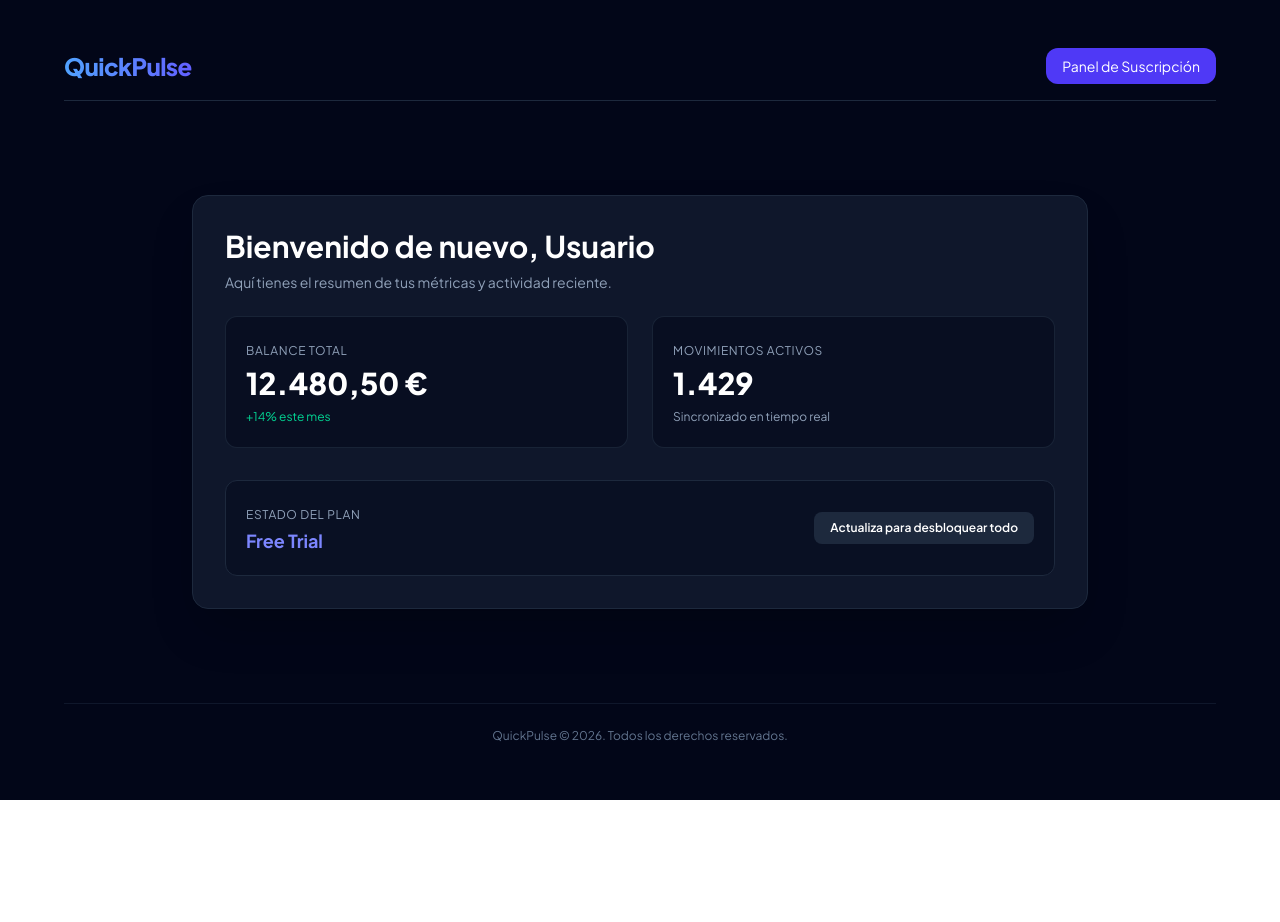
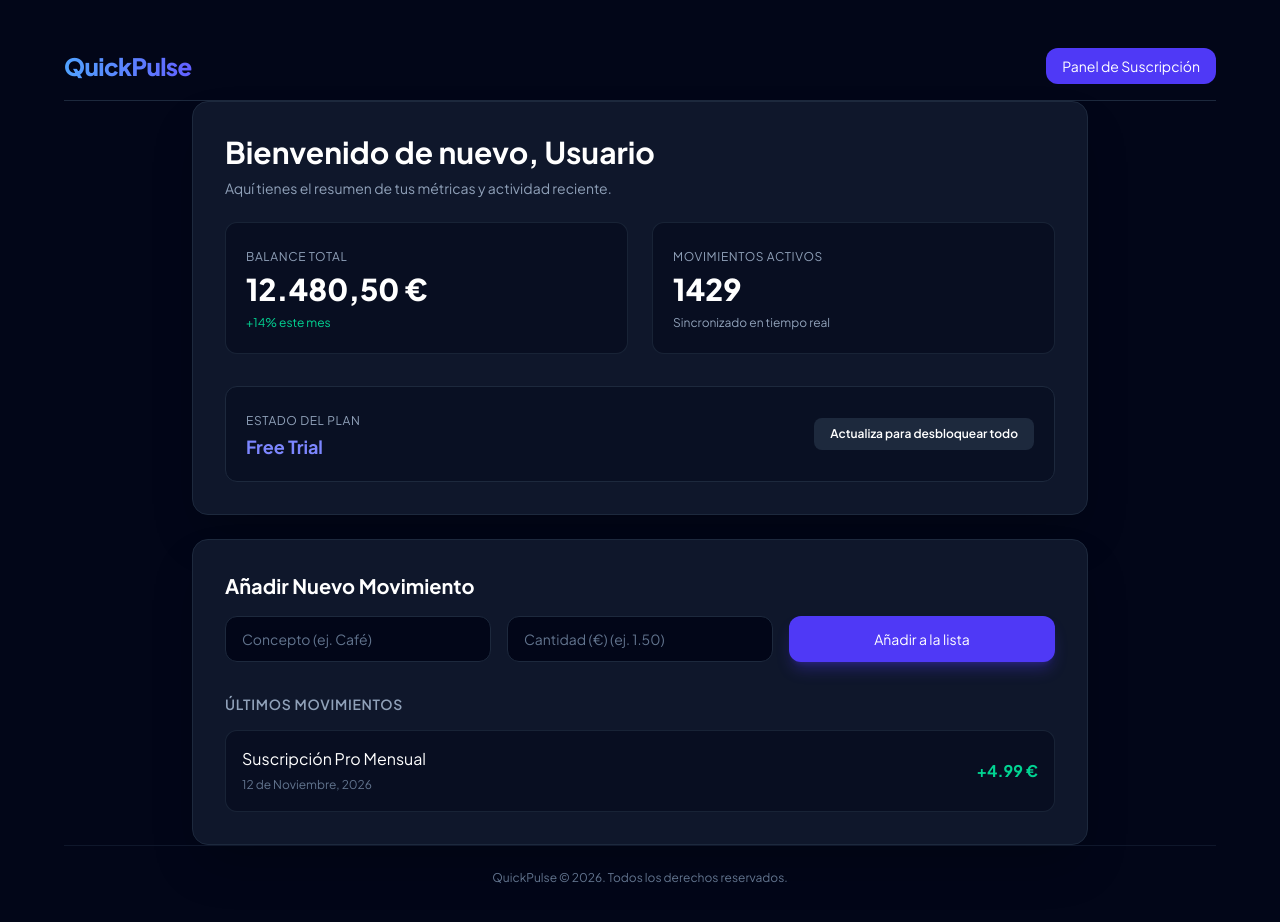
Before and after one commit to 0342ggn-web/QuickPulse, a Next.js app: page / in a window 1280 px wide. Shown: the top 922 px of the page. Before the commit the page ends 800 px from the top, so only its background shows below. Built offline with nearby package versions, Linux system fonts and the light colour scheme.

Commit message:
Añadir funcionalidad de gestor de gastos y balance en tiempo real

```diff
--- a/app/page.tsx
+++ b/app/page.tsx
@@ -3,7 +3,40 @@
 import { useState } from 'react';
 import Link from 'next/link';
 
+interface Transaction {
+  id: number;
+  text: string;
+  amount: number;
+  date: string;
+}
+
 export default function Home() {
+  const [transactions, setTransactions] = useState<Transaction[]>([
+    { id: 1, text: 'Suscripción Pro Mensual', amount: 4.99, date: '12 de Noviembre, 2026' },
+  ]);
+  const [inputText, setInputText] = useState('');
+  const [inputAmount, setInputAmount] = useState('');
+
+  // Calcular el balance total sumando los gastos/ingresos añadidos + la base inicial
+  const baseBalance = 12475.51;
+  const totalBalance = baseBalance + transactions.reduce((acc, t) => acc + t.amount, 0);
+
+  const handleAddTransaction = (e: React.FormEvent) => {
+    e.preventDefault();
+    if (!inputText || !inputAmount) return;
+
+    const newTransaction: Transaction = {
+      id: Date.now(),
+      text: inputText,
+      amount: parseFloat(inputAmount),
+      date: new Date().toLocaleDateString('es-ES', { day: 'numeric', month: 'long', year: 'numeric' }),
+    };
+
+    setTransactions([newTransaction, ...transactions]);
+    setInputText('');
+    setInputAmount('');
+  };
+
   return (
     <main className="min-h-screen bg-slate-950 text-white flex flex-col justify-between p-8">
       {/* Header */}
@@ -19,8 +52,11 @@ export default function Home() {
         </Link>
       </header>
 
-      {/* Main Dashboard Content (Bienvenida) */}
-      <section className="w-full max-w-4xl mx-auto my-auto bg-slate-900 border border-slate-800 rounded-2xl p-8 shadow-2xl">
+      {/* Main Dashboard Content */}
+      <section className="w-full max-w-4xl mx-auto my-auto space-y-6">
+
+        {/* Tarjeta de Bienvenida y Métricas */}
+        <div className="bg-slate-900 border border-slate-800 rounded-2xl p-8 shadow-2xl">
           <div className="mb-6">
             <h2 className="text-2xl md:text-3xl font-bold text-white mb-2">
               Bienvenido de nuevo, Usuario
@@ -33,13 +69,15 @@ export default function Home() {
           <div className="grid grid-cols-1 md:grid-cols-2 gap-6 mb-8">
             <div className="bg-slate-950/50 border border-slate-800/80 rounded-xl p-5">
               <span className="text-xs font-medium text-slate-400 uppercase tracking-wider">Balance Total</span>
-            <div className="text-3xl font-extrabold text-white mt-1">12.480,50 €</div>
+              <div className="text-3xl font-extrabold text-white mt-1">
+                {totalBalance.toLocaleString('es-ES', { minimumFractionDigits: 2, maximumFractionDigits: 2 })} €
+              </div>
               <span className="text-xs text-emerald-400 font-medium mt-2 inline-block">+14% este mes</span>
             </div>
 
             <div className="bg-slate-950/50 border border-slate-800/80 rounded-xl p-5">
               <span className="text-xs font-medium text-slate-400 uppercase tracking-wider">Movimientos Activos</span>
-            <div className="text-3xl font-extrabold text-white mt-1">1.429</div>
+              <div className="text-3xl font-extrabold text-white mt-1">{1428 + transactions.length}</div>
               <span className="text-xs text-slate-400 font-medium mt-2 inline-block">Sincronizado en tiempo real</span>
             </div>
           </div>
@@ -56,6 +94,53 @@ export default function Home() {
               Actualiza para desbloquear todo
             </Link>
           </div>
+        </div>
+
+        {/* Sección para Añadir Gastos / Movimientos */}
+        <div className="bg-slate-900 border border-slate-800 rounded-2xl p-8 shadow-2xl">
+          <h3 className="text-xl font-bold mb-4">Añadir Nuevo Movimiento</h3>
+
+          <form onSubmit={handleAddTransaction} className="grid grid-cols-1 md:grid-cols-3 gap-4 mb-8">
+            <input
+              type="text"
+              placeholder="Concepto (ej. Café)"
+              value={inputText}
+              onChange={(e) => setInputText(e.target.value)}
+              className="bg-slate-950 border border-slate-800 rounded-xl px-4 py-3 text-white placeholder-slate-500 focus:outline-none focus:border-indigo-500 text-sm"
+            />
+            <input
+              type="number"
+              step="0.01"
+              placeholder="Cantidad (€) (ej. 1.50)"
+              value={inputAmount}
+              onChange={(e) => setInputAmount(e.target.value)}
+              className="bg-slate-950 border border-slate-800 rounded-xl px-4 py-3 text-white placeholder-slate-500 focus:outline-none focus:border-indigo-500 text-sm"
+            />
+            <button
+              type="submit"
+              className="bg-indigo-600 hover:bg-indigo-500 text-white font-medium rounded-xl px-4 py-3 transition duration-200 text-sm cursor-pointer shadow-lg shadow-indigo-600/30"
+            >
+              Añadir a la lista
+            </button>
+          </form>
+
+          {/* Lista de Últimos Movimientos */}
+          <h4 className="text-sm font-semibold text-slate-400 uppercase tracking-wider mb-4">Últimos Movimientos</h4>
+          <div className="space-y-3">
+            {transactions.map((t) => (
+              <div key={t.id} className="bg-slate-950/50 border border-slate-800/80 rounded-xl p-4 flex items-center justify-between">
+                <div>
+                  <div className="font-medium text-white">{t.text}</div>
+                  <span className="text-xs text-slate-500">{t.date}</span>
+                </div>
+                <div className={`font-bold ${t.amount >= 0 ? 'text-emerald-400' : 'text-rose-400'}`}>
+                  {t.amount > 0 ? `+${t.amount.toFixed(2)} €` : `${t.amount.toFixed(2)} €`}
+                </div>
+              </div>
+            ))}
+          </div>
+        </div>
+
       </section>
 
       {/* Footer */}
```
Lines whose indentation alone changed are shown as unchanged.
